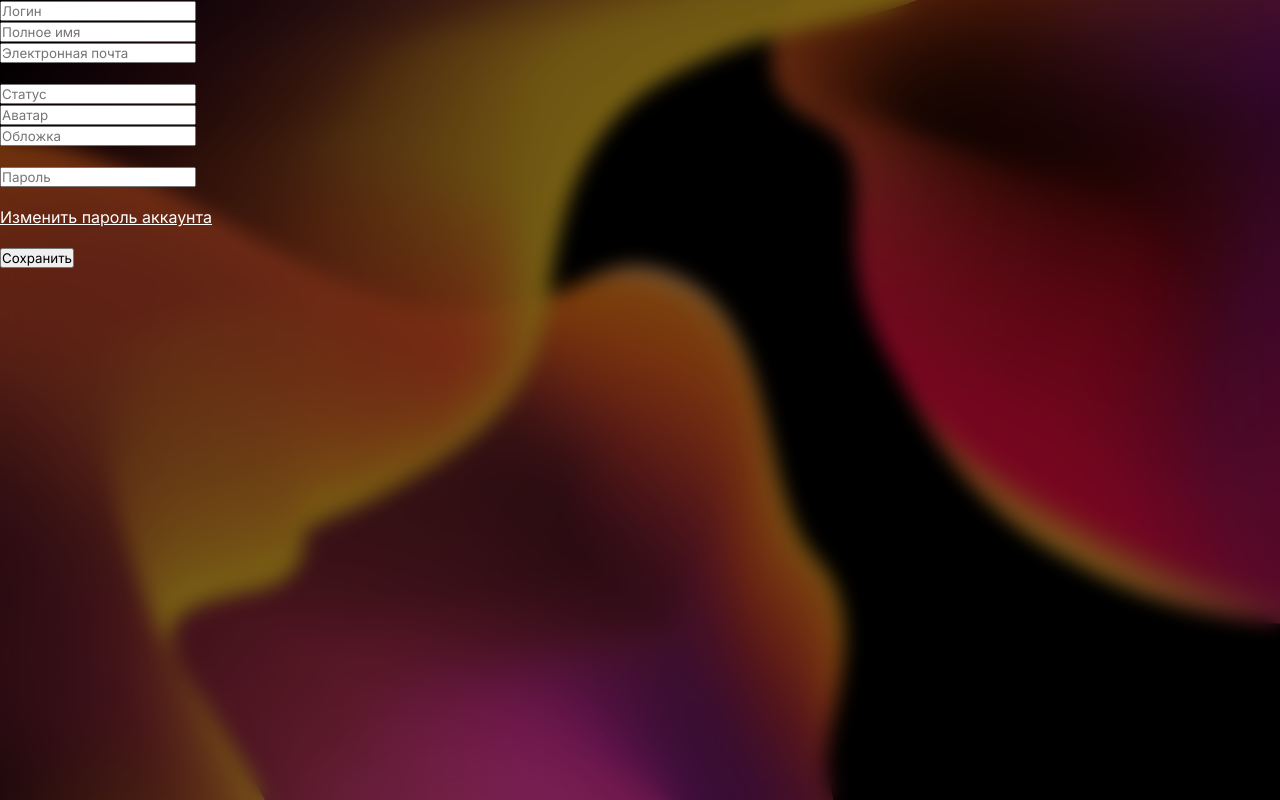
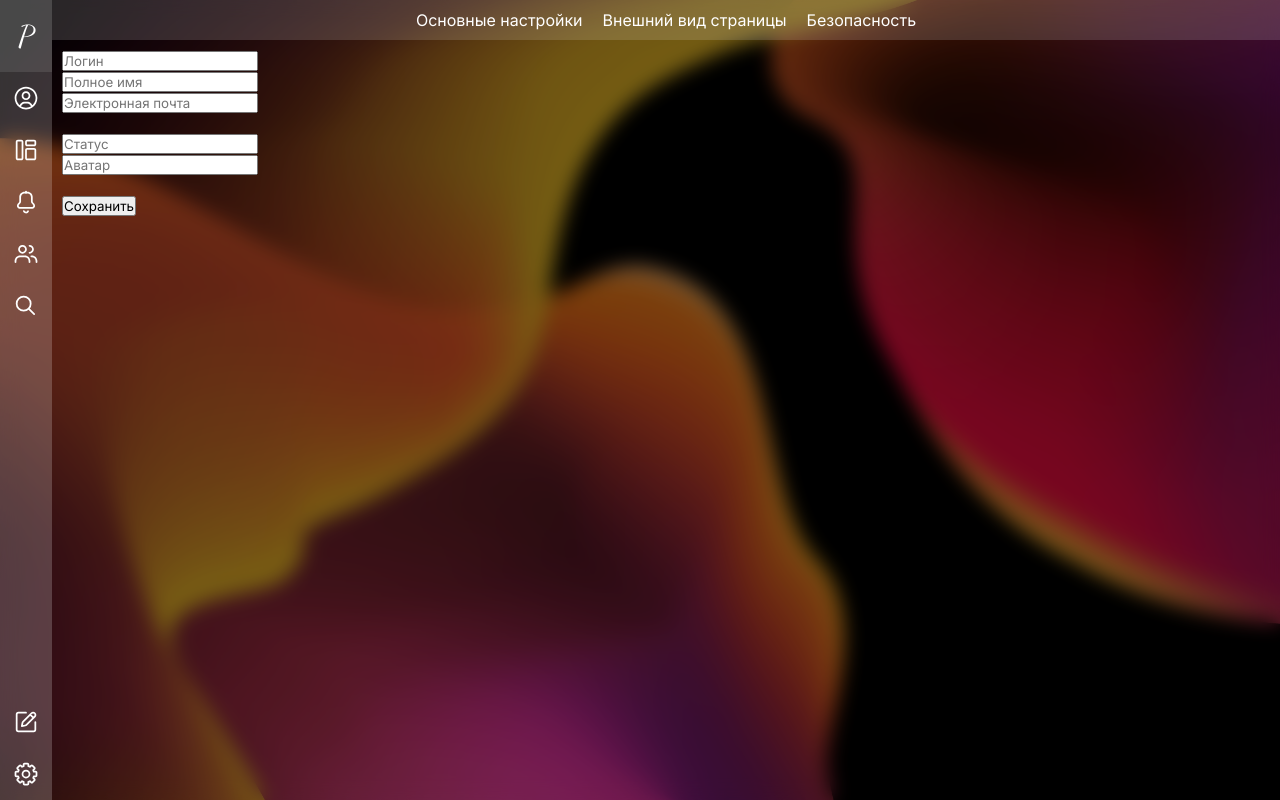
Before and after one commit to ShizzaHo/Poster, a React (Create React App) app: page /editProfile in a window 1280 px wide. Built offline with nearby package versions, Linux system fonts and the light colour scheme; no server answers.

Commit message:
Доработки дизайна, настройки теперь разбиты на категории

```diff
--- a/src/components/global/leftMenu/leftMenu.jsx
+++ b/src/components/global/leftMenu/leftMenu.jsx
@@ -21,8 +21,8 @@ export default function LeftMenu(props) {
     return (
         <nav className='leftMenu__nav'>
             <ul className='leftMenu__buttons'>
-                <li className='leftMenu__buttons__poster'>P</li>
-                <li><img src={userIcon} alt="Личная страница"/></li>
+                <li onClick={home} className='leftMenu__buttons__poster'>P</li>
+                <li ><img src={userIcon} alt="Личная страница"/></li>
                 <li><img src={dashboardIcon} alt="Лента постов"/></li>
                 <li><img src={notificationIcon} alt="Уведомления"/></li>
                 <li><img src={friendsIcon} alt="Друзья"/></li>
@@ -43,4 +43,8 @@ export default function LeftMenu(props) {
     function newPost() {
         navigate("/newPost", [navigate]);
     }
+
+    function home() {
+        navigate("/", [navigate]);
+    }
 }
--- a/src/pages/editProfile/editProfile.jsx
+++ b/src/pages/editProfile/editProfile.jsx
@@ -1,9 +1,12 @@
-import { webInfo } from '../../info';
-import './editProfile.scss'
+import { webInfo } from "../../info";
+import "./editProfile.scss";
 
 import { useEffect, useState } from "react";
 import { useParams } from "react-router-dom";
 import { useNavigate } from "react-router-dom";
+
+import LoaderBox from "../../components/global/loaderBox/loaderBox";
+import LeftMenu from "../../components/global/leftMenu/leftMenu";
 
 export default function User(props) {
   const [userData, setUserData] = useState({});
@@ -11,13 +14,18 @@ export default function User(props) {
 
   const [userEditLogin, setUserEditLogin] = useState(null);
   const [userPassword, setUserPassword] = useState();
+
+  const [menuSelected, setMenuSelected] = useState("BASIC");
+
   const navigate = useNavigate();
 
   useEffect(() => {
     const getData = async () => {
       const userSession = localStorage.getItem("SESSION_TOKEN");
       let response = await fetch(
-        webInfo.backendServer+"/api/getUserInfo?session=" + (await userSession)
+        webInfo.backendServer +
+          "/api/getUserInfo?session=" +
+          (await userSession)
       );
 
       if (response.ok) {
@@ -26,7 +34,7 @@ export default function User(props) {
           setUserData(json.payload.data);
           setAccountInfo(json.payload.data.accountInfo);
           setUserEditLogin(json.payload.data.login);
-          setUserPassword(localStorage.getItem("PASSWORD"))
+          setUserPassword(localStorage.getItem("PASSWORD"));
         } else {
           errorPage();
         }
@@ -37,9 +45,12 @@ export default function User(props) {
     getData();
   }, []);
 
-  return (
-    <main className="editProfile__main">
-      <div className='user__main__content'>
+  let opennedPage = <></>;
+
+  switch (menuSelected) {
+    case "BASIC":
+      opennedPage = (
+        <div className="editProfile__pageBasic">
           <input
             value={userData.login}
             onChange={loginEdit}
@@ -71,6 +82,14 @@ export default function User(props) {
             placeholder="Аватар"
           ></input>
           <br></br>
+          <br></br>
+          <button onClick={save}>Сохранить</button>
+        </div>
+      );
+      break;
+    case "STYLE":
+      opennedPage = (
+        <div className="editProfile__pageBasic">
           <input
             value={accountInfo.cover}
             onChange={coverEdit}
@@ -78,9 +97,13 @@ export default function User(props) {
           ></input>
           <br></br>
           <br></br>
-      <input onChange={passwordEdit} placeholder="Пароль" value={userPassword}></input>
-      <br></br>
-      <br></br>
+          <button onClick={save}>Сохранить</button>
+        </div>
+      );
+      break;
+    case "SECURITY":
+      opennedPage = (
+        <div className="editProfile__pageBasic">
           <a href="#" onClick={editPassword}>
             Изменить пароль аккаунта
           </a>
@@ -88,11 +111,56 @@ export default function User(props) {
           <br></br>
           <button onClick={save}>Сохранить</button>
         </div>
+      );
+      break;
+    default:
+      opennedPage = (
+        <div className="editProfile__pageBasic">
+          Выберите страницу настроек, для продолжения работы
+        </div>
+      );
+      break;
+  }
+
+  return (
+    <>
+      <LoaderBox mode="hide" />
+      <LeftMenu />
+      <main className="editProfile__main">
+        <div className="editProfile__main__content">
+          <div className="editProfile__content__menu">
+            <ul className="editProfile__menu__items">
+              <li
+                onClick={() => {
+                  setMenuSelected("BASIC");
+                }}
+              >
+                Основные настройки
+              </li>
+              <li
+                onClick={() => {
+                  setMenuSelected("STYLE");
+                }}
+              >
+                Внешний вид страницы
+              </li>
+              <li
+                onClick={() => {
+                  setMenuSelected("SECURITY");
+                }}
+              >
+                Безопасность
+              </li>
+            </ul>
+          </div>
+          {opennedPage}
+        </div>
       </main>
+    </>
   );
 
   async function save() {
-    let response = await fetch(webInfo.backendServer+"/api/editUserData", {
+    let response = await fetch(webInfo.backendServer + "/api/editUserData", {
       method: "post",
       headers: {
         Accept: "application/json",
@@ -170,7 +238,9 @@ export default function User(props) {
     const newPassword = await prompt("Введите новый пароль");
     const newPasswordRepeat = await prompt("Повторите новый пароль");
 
-    let response = await fetch(webInfo.backendServer+"/api/editUserPassword", {
+    let response = await fetch(
+      webInfo.backendServer + "/api/editUserPassword",
+      {
         method: "post",
         headers: {
           Accept: "application/json",
@@ -182,7 +252,8 @@ export default function User(props) {
           newPassword: await newPassword,
           newPasswordRepeat: await newPasswordRepeat,
         }),
-    });
+      }
+    );
 
     if (response.ok) {
       let json = await response.json();
--- a/src/pages/editProfile/editProfile.scss
+++ b/src/pages/editProfile/editProfile.scss
@@ -1,6 +1,52 @@
 .editProfile__main{
     min-height: 100vh;
     background: var(--cover);
+    background-attachment: fixed;
     background-repeat: no-repeat;
     background-size: cover;
 }
+
+.editProfile__main__content{
+    background-color: rgba(0, 0, 0, 0.3);
+    backdrop-filter: blur(10px);
+    min-height: 100vh;
+}
+
+.editProfile__pageBasic{
+    right: 0;
+    margin-left: 52px;
+    box-sizing: border-box;
+    padding: 10px;
+}
+
+.editProfile__content__menu{
+    right: 0;
+    margin-left: 52px;
+    box-sizing: border-box;
+    padding: 10px;
+
+    display: flex;
+    flex-direction: row;
+    justify-content: center;
+    align-items: center;
+
+    background: rgba(255, 255, 255, 0.15);
+}
+
+.editProfile__menu__items{
+    list-style: none;
+
+    li{
+        display: inline;
+        margin: 0px 10px;
+        cursor: pointer;
+
+        &:hover{
+            color: rgb(223, 223, 223);
+        }
+
+        &:active{
+            color: rgb(196, 196, 196);
+        }
+    }
+}
--- a/src/pages/newPost/newPost.jsx
+++ b/src/pages/newPost/newPost.jsx
@@ -3,6 +3,9 @@ import './newPost.scss';
 import {useNavigate} from 'react-router-dom';
 
 import { useState, useEffect } from 'react';
+
+import LoaderBox from '../../components/global/loaderBox/loaderBox';
+import LeftMenu from '../../components/global/leftMenu/leftMenu';
 
 export default function NewPost() {
     const navigate = useNavigate();
@@ -35,17 +38,27 @@ export default function NewPost() {
     }, []);
 
     return (
-        <main>
+        <>
+            <LoaderBox
+                mode="hide"
+            />
+            <main className='newPost__main'>
+                <LeftMenu/>
+                <div className='newPost__main__content'>
+                    <div className='newPost__content__post'>
                     <select name="" id="" onChange={selectItem}>
                         <option disabled>Выберите категорию</option>
                         {categories.map(item => {
                             return <option value={item} key={item}>{item}</option>
                         })}
                     </select><br></br>
-            <textarea value={postTitle} onChange={(e)=>{setPostTitle(e.target.value)}}></textarea><br></br>
-            <textarea value={postMessage} onChange={(e)=>{setPostMessage(e.target.value)}}></textarea><br></br>
+                    <input value={postTitle} onChange={(e)=>{setPostTitle(e.target.value)}} placeholder="Заголовок"></input><br></br>
+                    <textarea value={postMessage} onChange={(e)=>{setPostMessage(e.target.value)}} placeholder="Текст"></textarea><br></br>
                     <button onClick={publish}>Опубликовать в категорию: {selectedCategory}</button>
+                    </div>
+                </div>
             </main>
+        </>
     );
 
     function errorPage() {
--- a/src/pages/newPost/newPost.scss
+++ b/src/pages/newPost/newPost.scss
@@ -0,0 +1,23 @@
+.newPost__main{
+    background: var(--cover);
+    background-attachment: fixed;
+    background-repeat: no-repeat;
+    background-size: cover;
+}
+
+.newPost__main__content{
+    background-color: rgba(0, 0, 0, 0.3);
+    backdrop-filter: blur(10px);
+    min-height: 100vh;
+}
+
+.newPost__content__post{
+    position: relative;
+    display: flex;
+    flex-direction: column;
+
+    right: 0;
+    margin-left: 52px;
+    box-sizing: border-box;
+    padding: 20px;
+}
--- a/src/pages/user/user.jsx
+++ b/src/pages/user/user.jsx
@@ -80,6 +80,7 @@ export default function User(props) {
                         <img src={accountInfo.avatar} className="user__info__avatar"/>
                         <p className='user__info__fullname'>{userData.fullname}</p>
                         <p className='user__info__login'>{userData.login}</p>
+                        <p className='user__info__status'>{accountInfo.profileStatus}</p>
                     </div>
                     <div className='user__account__stats'>
                         <p><b>0</b> читает</p>
--- a/src/pages/user/user.scss
+++ b/src/pages/user/user.scss
@@ -37,6 +37,13 @@
     opacity: 0.5;
 }
 
+.user__info__status{
+    margin-top: 10px;
+    font-size: 12px;
+    font-weight: 300;
+    opacity: 0.7;
+}
+
 .user__content__account{
     position: relative;
     display: flex;
@@ -48,6 +55,8 @@
     padding: 20px;
 
     background: rgba(255, 255, 255, 0.1);
+    transition: all 400ms ease-in-out;
+
 }
 
 .user__account__info{
```
Lines whose indentation alone changed are shown as unchanged.
